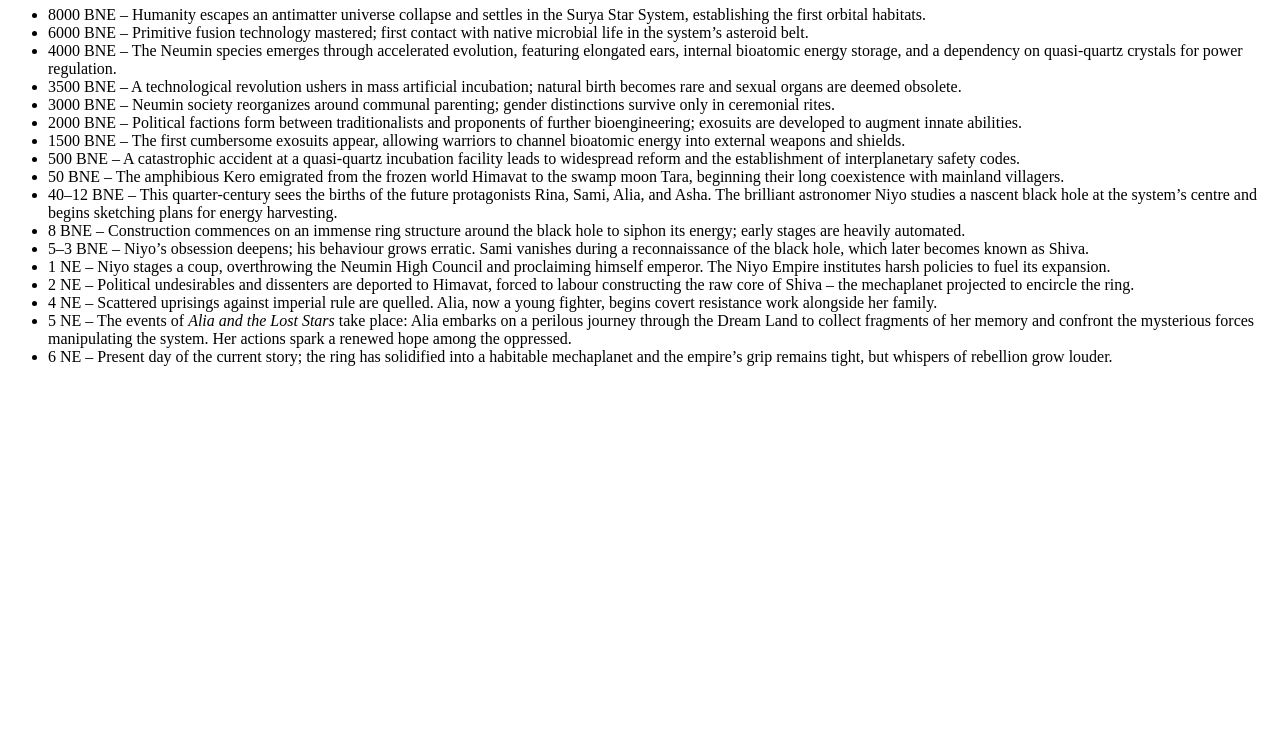
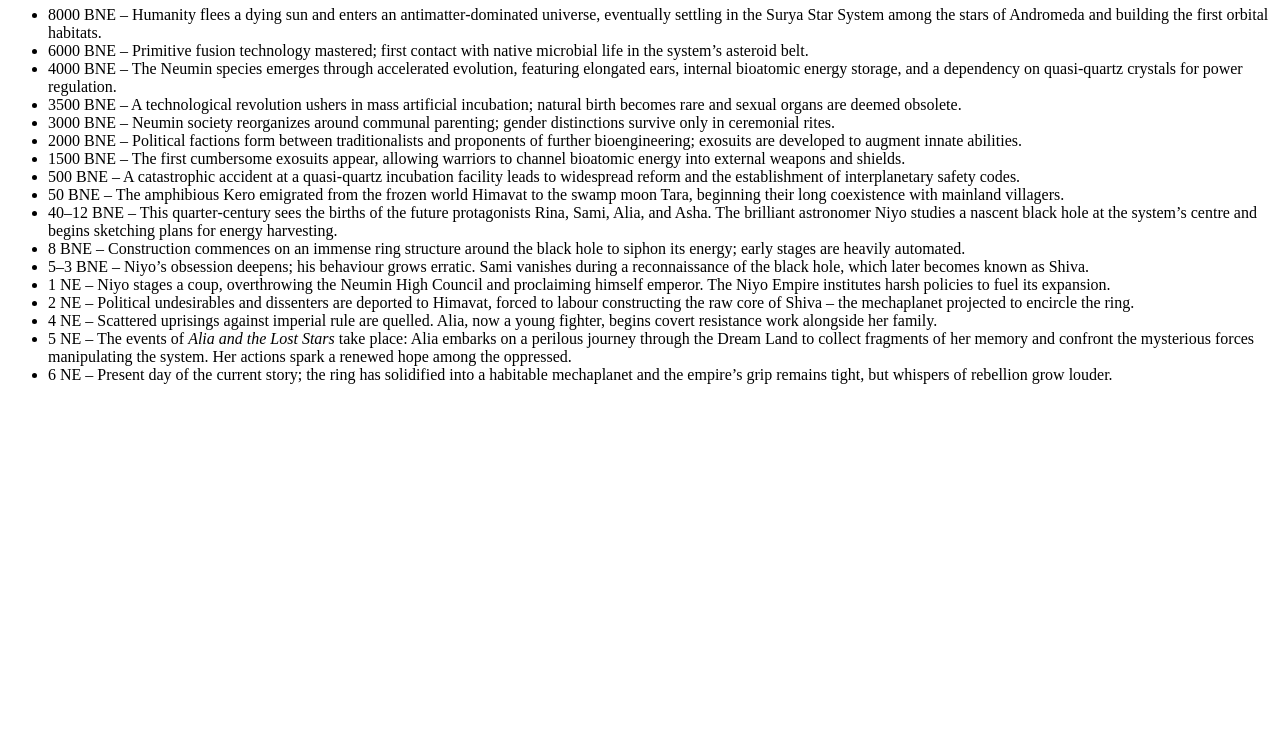
Before and after one commit to StarcrestEri/website, a plain HTML site: page timeline.html in a window 1280 px wide. Shown: the part 60-800 px from the top of the page. Drawn offline with Linux system fonts and the light colour scheme.

Commit message:
Fix timeline origin: dying sun in antimatter universe

```diff
--- a/timeline.html
+++ b/timeline.html
@@ -4,7 +4,7 @@
 <BODY>
 <H1>Timeline of the Surya System</H1>
 <UL>
-<LI>8000 BNE – Humanity escapes an antimatter universe collapse and settles in the Surya Star System, establishing the first orbital habitats.</LI>
+<LI>8000 BNE – Humanity flees a dying sun and enters an antimatter‑dominated universe, eventually settling in the Surya Star System among the stars of Andromeda and building the first orbital habitats.</LI>
 <LI>6000 BNE – Primitive fusion technology mastered; first contact with native microbial life in the system’s asteroid belt.</LI>
 <LI>4000 BNE – The Neumin species emerges through accelerated evolution, featuring elongated ears, internal bioatomic energy storage, and a dependency on quasi‑quartz crystals for power regulation.</LI>
 <LI>3500 BNE – A technological revolution ushers in mass artificial incubation; natural birth becomes rare and sexual organs are deemed obsolete.</LI>
```
